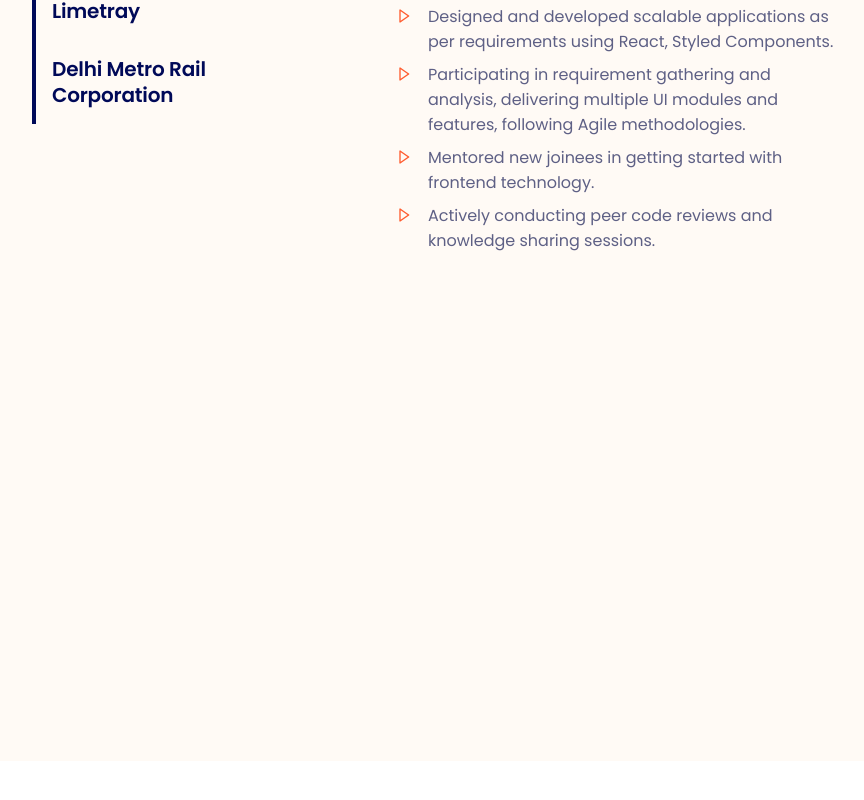
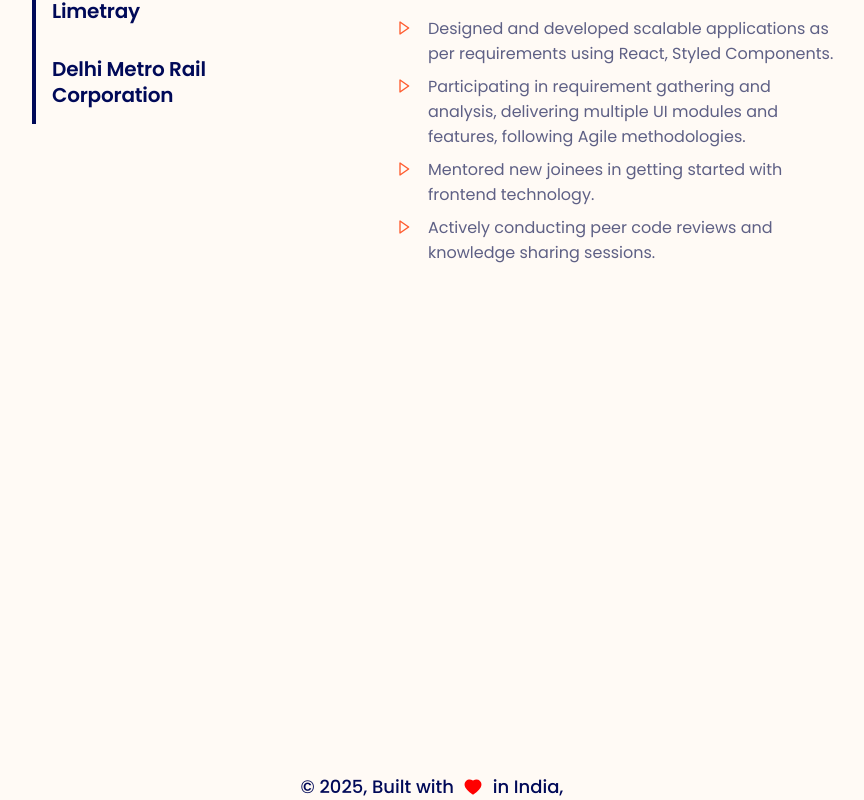
Before and after one commit to tushardhankhar/PortfolioWebsite, a React (Create React App) app: page / in a window 1280 px wide. Shown: the part 1586-2386 px from the top of the page, without its empty margins (208-1072 px from the left). Before the commit the page ends 2347 px from the top, so only its background shows below. Built offline with nearby package versions, Linux system fonts and the light colour scheme.

Commit message:
MW-6 : Footer

```diff
--- a/public/index.html
+++ b/public/index.html
@@ -2,7 +2,7 @@
 <html lang="en">
   <head>
     <meta charset="utf-8" />
-    <link rel="icon" href="%PUBLIC_URL%/favicon.ico" />
+    <link rel="icon" href="%PUBLIC_URL%/Logo.jpg" />
     <meta name="viewport" content="width=device-width, initial-scale=1" />
     <meta name="theme-color" content="#000000" />
     <link rel="preconnect" href="https://fonts.googleapis.com" />
--- a/src/components/Experience/Experience.css
+++ b/src/components/Experience/Experience.css
@@ -44,6 +44,12 @@
   background-color: rgb(221 189 155 / 50%);
 }
 
+@keyframes companyTrans {
+    from {background-color: rgb(233 217 199 / 50%);}
+    to {background-color: rgb(221 189 155 / 50%);}
+  }
+
+
 #activeCompanyName {
   font-family: "Poppins";
   font-style: normal;
@@ -56,6 +62,8 @@
   border-left: 4px solid #ff5b2e;
   background-color: rgb(221 189 155 / 50%);
   cursor: pointer;
+  animation-name: companyTrans;
+  animation-duration: 1s;
 }
 
 #companyDescriptionContainer {
--- a/src/components/Experience/Experience.js
+++ b/src/components/Experience/Experience.js
@@ -43,7 +43,7 @@ export default function Experience() {
                     @ {val.company}
                   </a>
                 </div>
-                <div> {val.duration} </div>
+                <div style={{marginBottom : 20}}> {val.duration} </div>
 
                 {val.description.map((val1) => {
                   return (
--- /dev/null
+++ b/src/components/Footer/Footer.css
@@ -0,0 +1,12 @@
+#footerContainer{
+    position: relative;
+    bottom: 0%;
+    display: flex;
+    justify-content: center;
+    align-items: center;
+    font-family: "Poppins";
+    font-style: normal;
+    font-weight: 500;
+    font-size: 18px;
+    color: #000958;
+}
--- /dev/null
+++ b/src/components/Footer/Footer.js
@@ -0,0 +1,13 @@
+import React from "react";
+import "./Footer.css";
+import { AiFillHeart } from "react-icons/ai";
+
+export default function Footer() {
+  const date = new Date();
+  return (
+    <div id="footerContainer">
+      &copy; {date.getFullYear()}, Built with &nbsp; <AiFillHeart size={20} color="red" />{" "}
+      &nbsp; in India,
+    </div>
+  );
+}
--- a/src/components/Pages/Dashboard.css
+++ b/src/components/Pages/Dashboard.css
@@ -1,7 +1,7 @@
 #sideBar{
     position: sticky;
-    bottom: 0%;
     width: 100px;
+    bottom: 0;
 }
 
 #dashboardContainer{
--- a/src/components/Pages/Dashboard.js
+++ b/src/components/Pages/Dashboard.js
@@ -5,6 +5,7 @@ import SideBar from "../SideBar/SideBar";
 import "./Dashboard.css"
 import AboutMe from "../AboutMe/AboutMe";
 import Experience from "../Experience/Experience";
+import Footer from "../Footer/Footer";
 
 export default function Dashboard() {
   return (
@@ -16,6 +17,7 @@ export default function Dashboard() {
       <div id="sideBar">
         <SideBar />
       </div>
+      <Footer />
     </div>
   );
 }
```
Also changed, not shown: public/Logo.jpg (added).
